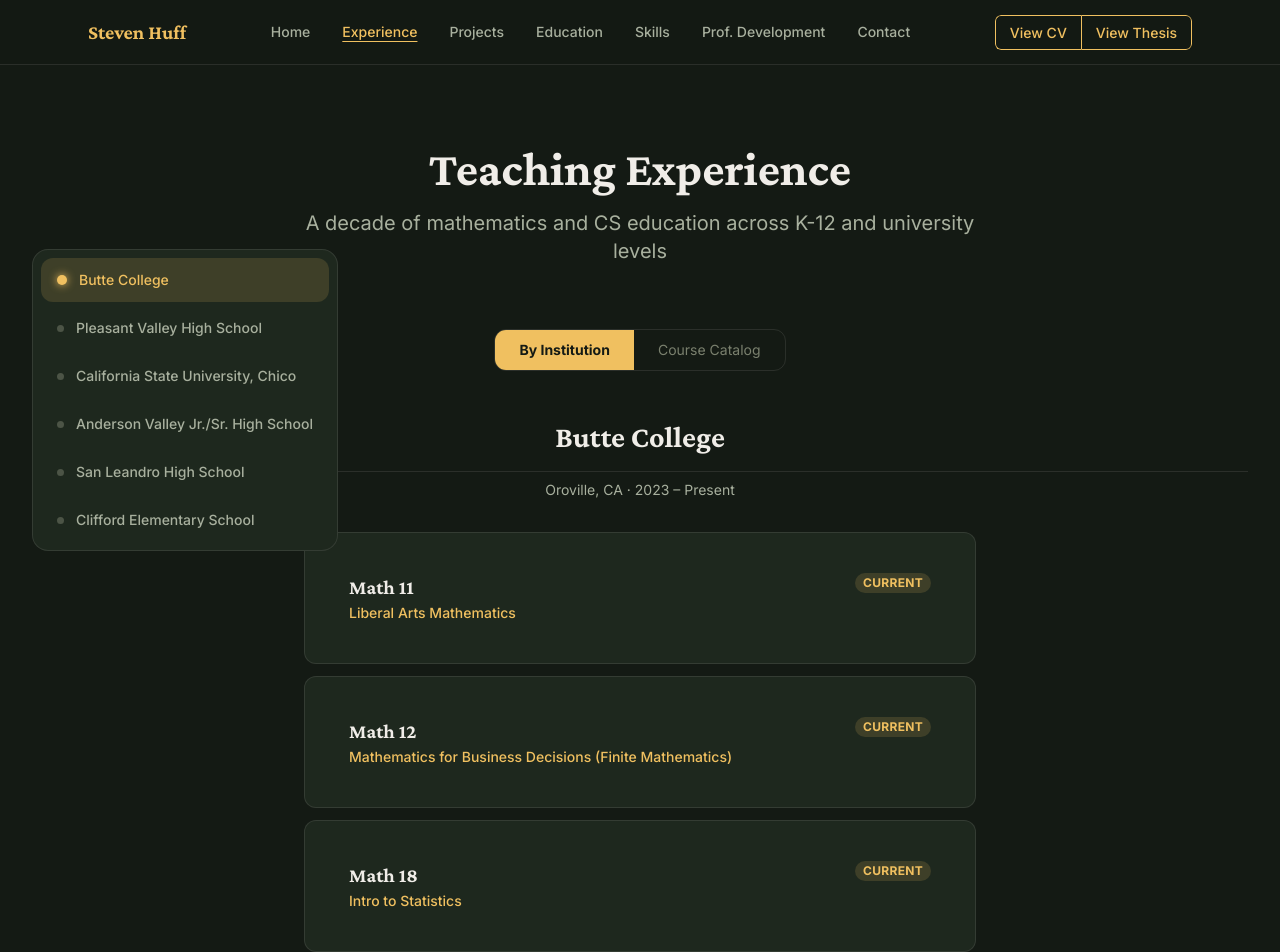
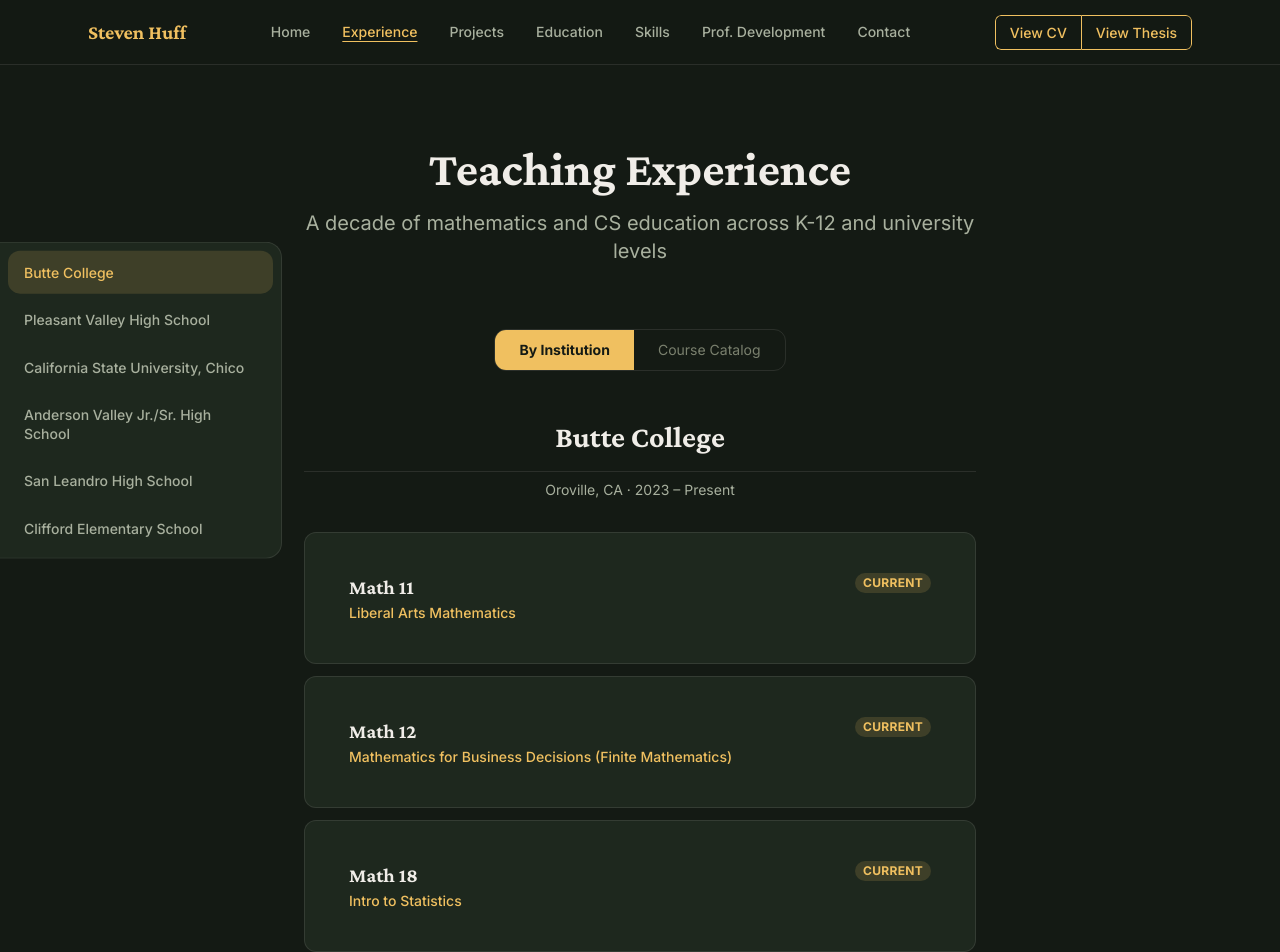
Before and after one commit to shuff57/steven, a Next.js app: page /experience in a window 1280 px wide. Shown: the top 952 px of the page. Built offline with nearby package versions, Linux system fonts and the light colour scheme.

Commit message:
feat(experience): refactor TOC to fixed sidebar with dynamic width

```diff
--- a/src/components/sections/ExperienceView.tsx
+++ b/src/components/sections/ExperienceView.tsx
@@ -171,6 +171,14 @@
   const teachingIds = sortedExperiences.map(inst => getInstitutionId(inst.name))
   const allIds = [...teachingIds]
   const [activeId, setActiveId] = useState(allIds[0])
+  const [tocWidth, setTocWidth] = useState('calc(50vw - 358px)')
+
+  useEffect(() => {
+    const update = () => setTocWidth(`${Math.max(0, window.innerWidth / 2 - 358)}px`)
+    update()
+    window.addEventListener('resize', update)
+    return () => window.removeEventListener('resize', update)
+  }, [])
 
   useEffect(() => {
     if (!visible) return
@@ -200,10 +208,10 @@
   }))
 
   return (
-    <nav className="fixed left-4 xl:left-8 top-1/2 -translate-y-1/2 z-30 hidden lg:block print:hidden">
+    <nav className="hidden lg:block fixed left-0 top-1/2 -translate-y-1/2 z-40 print:hidden" style={{ width: tocWidth }}>
       <div
-        className="flex flex-col gap-1 p-2 rounded-xl"
-        style={{ background: 'var(--color-surface)', border: '1px solid var(--color-border)' }}
+        className="flex flex-col gap-1 p-2 rounded-r-xl"
+        style={{ background: 'var(--color-surface)', borderTop: '1px solid var(--color-border)', borderRight: '1px solid var(--color-border)', borderBottom: '1px solid var(--color-border)' }}
       >
         {items.map(item => {
           const isActive = activeId === item.id
@@ -214,21 +222,12 @@
                 document.getElementById(item.id)?.scrollIntoView({ behavior: 'smooth', block: 'start' })
                 setActiveId(item.id)
               }}
-              className="flex items-center gap-3 px-4 py-3 rounded-lg text-left transition-all duration-200 cursor-pointer w-full border-none"
+              className="flex items-center px-4 py-3 rounded-lg text-left transition-all duration-200 cursor-pointer w-full border-none"
+              title={item.label}
               style={{ background: isActive ? 'rgba(240,192,96,0.15)' : 'transparent' }}
             >
               <span
-                className="block rounded-full flex-shrink-0 transition-all duration-300"
-                style={{
-                  width: isActive ? '10px' : '7px',
-                  height: isActive ? '10px' : '7px',
-                  background: isActive ? 'var(--color-accent)' : 'var(--color-text-muted)',
-                  boxShadow: isActive ? '0 0 8px var(--color-accent)' : 'none',
-                  opacity: isActive ? 1 : 0.5,
-                }}
-              />
-              <span
-                className="text-sm font-medium whitespace-nowrap transition-colors duration-200"
+                className="text-sm font-medium leading-snug break-words transition-colors duration-200"
                 style={{ color: isActive ? 'var(--color-accent)' : 'var(--color-text-secondary)' }}
               >
                 {item.label}
@@ -280,7 +279,6 @@
 
   return (
     <section ref={sectionRef} className="py-20 px-4 md:px-8 max-w-7xl mx-auto">
-      <ExperienceTOC visible={activeTab === 'institution'} />
 
       {/* Header */}
       <div className="mb-16 text-center">
@@ -325,7 +323,9 @@
 
       {/* Content */}
       {activeTab === 'institution' ? (
-        <div className="space-y-20">
+        <div>
+          <ExperienceTOC visible={true} />
+          <div className="max-w-2xl mx-auto space-y-20">
           {sortedExperiences.map(institution => {
             const sectionId = getInstitutionId(institution.name)
             const courses = flattenCourses(institution)
@@ -340,7 +340,7 @@
                   {institution.location} · {dateRange}
                 </p>
 
-                <div className="grid grid-cols-1 max-w-2xl mx-auto gap-3 w-full">
+                <div className="grid grid-cols-1 gap-3 w-full">
                   {courses.map((course, idx) => (
                     <AnimatedItem key={`${institution.name}-${course.code}-${idx}`}>
                       <CourseCard course={course} />
@@ -350,6 +350,8 @@
               </div>
             )
           })}
+          </div>
+
         </div>
       ) : (
         <div>
```
